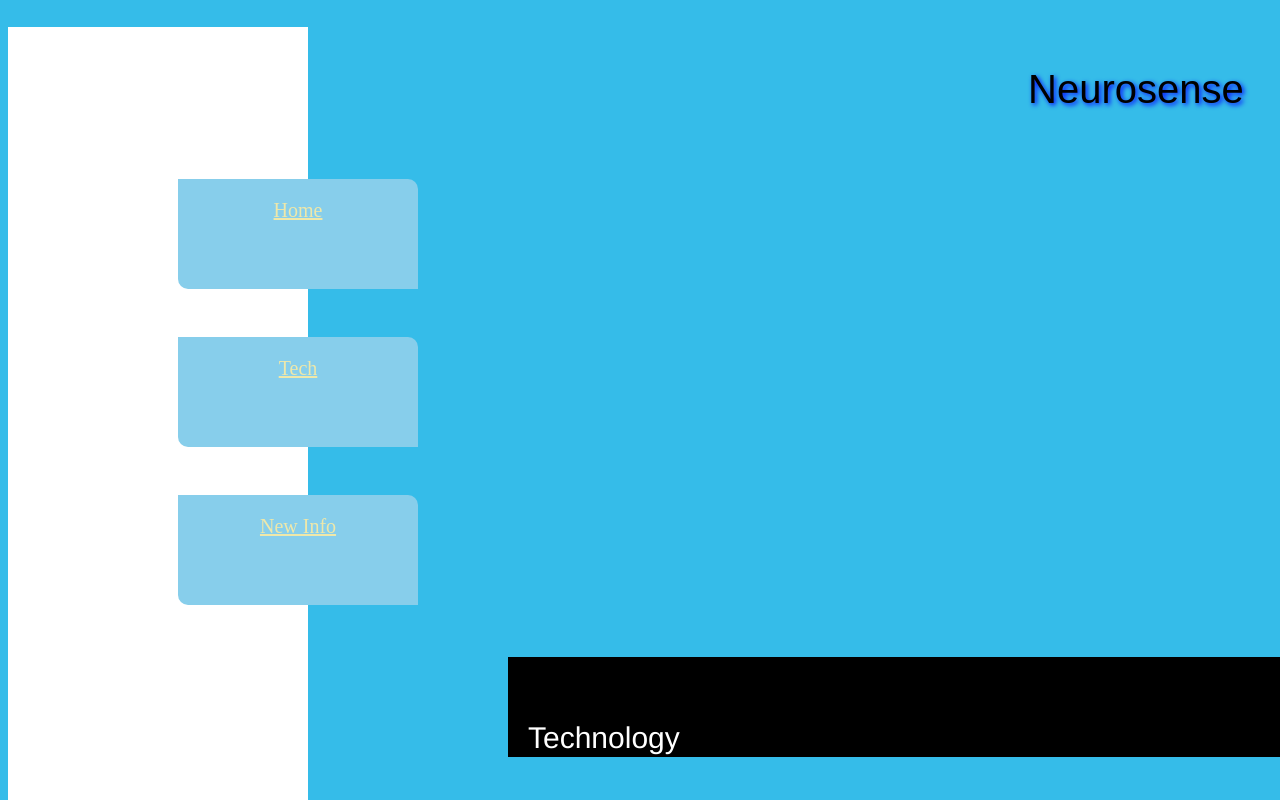
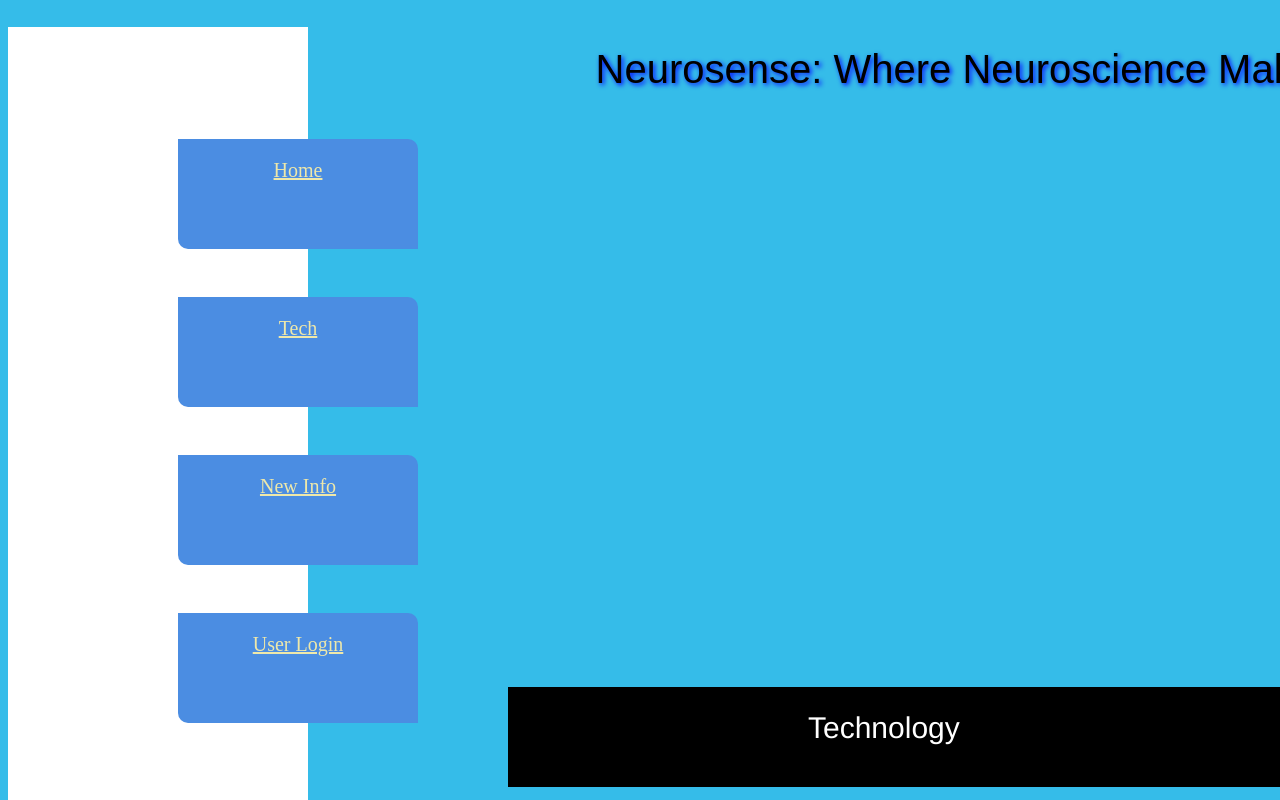
Before and after one commit to Phalguni221/Neuroscience-project, a React (Create React App) app in the folder dhruva/: page /Technology in a window 1280 px wide. Shown: the top 800 px of the page. Built offline with nearby package versions, Linux system fonts and the light colour scheme.

Commit message:
Neuroscience Project

```diff
--- a/dhruva/src/App.css
+++ b/dhruva/src/App.css
@@ -8,7 +8,7 @@
   padding: 20px 20px 30px;
   border-top-right-radius: 10px;
   border-bottom-left-radius: 10px;
-  background-color: skyblue;
+  background-color: rgb(75, 141, 226);
   transition: all 1s;
   margin-right: 1000px;
 }
@@ -51,22 +51,23 @@
 }
 
 h1 {
-  padding: 40px 20px;
+  padding: 20px 20px;
   font-size: 40px;
   color: black;
+  width: 1000px;
   font: 40px Arial, sans-serif;
   text-align: center;
   text-shadow: 2px 2px 5px blue;
-  margin-left: 1000px;
+  margin-left: 500px;
 }
 
 h2 {
-  padding: 40px 20px;
-  font-size: 40px;
+  font-size: 20px;
   color: white;
   font: 30px Helvetica;
   text-align: center;
-  margin-right: 600px;
+  margin-left: 300px;
+  margin-bottom: 600px;
 }
 
 h3 {
--- a/dhruva/src/App.js
+++ b/dhruva/src/App.js
@@ -4,6 +4,7 @@
 import ContactInfo from './pages/ContactInfo';
 import NewInfo from "./pages/NewInfo";
 import Technology from "./pages/Technology";
+import Login from "./pages/Login";
 import GatsbyLink from 'gatsby-link';
 
 
@@ -106,7 +107,8 @@
   return (
     <div>
   <Container>
-    <h1>Neurosense</h1>
+    <h1>Neurosense: Where Neuroscience Makes Sense</h1>
+
 
         <BrowserRouter>
 
@@ -148,6 +150,13 @@
             <br></br>
             <br></br>
             <br></br>
+
+            <ul>
+              <Link to="/Login">User Login</Link>
+              <br></br>
+            <br></br>
+            <br></br>
+            </ul>
 
             {/* <ul>
               <Link to="/ContactInfo">Contact Info</Link>
--- a/dhruva/src/app.scss
+++ b/dhruva/src/app.scss
@@ -8,7 +8,7 @@
   padding: 20px 20px 30px;
   border-top-right-radius: 10px;
   border-bottom-left-radius: 10px;
-  background-color: skyblue;
+  background-color: rgb(75, 141, 226);
   transition: all 1s;
 margin-right:1000px;
   // margin-right:00px;
@@ -78,23 +78,26 @@
 }
 
 h1 {
-  padding: 40px 20px;
+  padding: 20px 20px;
   font-size: 40px;
   color: black;
+  width:1000px;
   font: 40px Arial, sans-serif;
   text-align: center;
   text-shadow: 2px 2px 5px blue;
   // margin-right: 600px;
-  margin-left:1000px;
+  margin-left:500px;
 }
 
 h2 {
-  padding: 40px 20px;
-  font-size: 40px;
+  // padding: 40px 20px;
+  font-size: 20px;
   color: white;
   font: 30px Helvetica;
   text-align: center;
-  margin-right: 600px;
+  margin-left:300px;
+  margin-bottom:600px;
+  // margin-right: 600px;
 }
 
 h3{
--- /dev/null
+++ b/dhruva/src/pages/Login.js
@@ -0,0 +1,118 @@
+// import React from 'react';
+// // import Layout from '../components/Layout'
+// import styled from 'styled-components'
+// import ContactInfo from './ContactInfo';
+
+// //For styled main container
+// const Container = styled.div`
+// background-color: black;
+// height: 3000px;
+// text-align: center;
+// position: fixed;
+// `;
+
+
+// //For wrapper
+// // eslint-disable-next-line
+// const Wrapper = styled.div`
+// background-color:black;
+// margin-top:20px;
+// display:flex;
+// width:800px;
+// height:100px;
+// margin-left:500px;
+// margin-bottom:2500px;
+// `;
+
+// // eslint-disable-next-line
+// const Navbar = styled.div`
+// background-color:black;
+// width:1200px;
+// height:100px;
+// padding:10px 10px;
+// display:flex;
+
+// margin-left:400px;
+// margin-right:1100px;
+
+// `;
+
+
+// //For Arrow styling
+// const LeftArrow = styled.div`
+//   width: 60px;
+//   height: 60px;
+//   background-color: blue;
+//   border-radius: 50%;
+//   display: flex;
+//   align-items: center;
+//   justify-content: center;
+//   position: absolute;
+//   top: 0;
+//   bottom: 0;
+//   left: ${(props) => props.direction === "left" && "10px"};
+//   right: ${(props) => props.direction === "right" && "10px"};
+//   margin-top:500px;
+//   margin-right: 400px;
+//   margin-left:50px;
+//   cursor: pointer;
+//   opacity: 1;
+//   z-index: 2;
+// `;
+
+// const RightArrow = styled.div`
+// width: 60px;
+// height: 60px;
+// background-color: blue;
+// border-radius: 50%;
+// display: flex;
+// align-items: center;
+// justify-content: center;
+// position: absolute;
+// top: 0;
+// bottom: 0;
+// left: ${(props) => props.direction === "left" && "10px"};
+// right: ${(props) => props.direction === "right" && "10px"};
+// margin-top:500px;
+// margin-right: 100px;
+// margin-left:1800px;
+// cursor: pointer;
+// opacity: 1;
+// z-index: 2;
+// `;
+
+// const Slider = styled.div`
+//   width: 100vw;
+//   height: 100vh;
+//   display: flex;
+//   align-items: center;
+//   background-color: #${(props) => props.bg};
+// `;
+
+// const Box = styled.div`
+// border-radius:25px;
+// border-color:white;
+// background-color:white;
+// width:800px;
+// height:500px;
+// margin-bottom:10000px;
+// margin-left:3000px;
+
+// `;
+
+// export default function NewInfo () {
+//   return (
+//     <div>
+//     <html>
+//         <form action="/Submit"/>
+//   <label for="fname">First name:</label><br/>
+//   <input type="text" id="fname" name="fname" value="John"/><br/>
+//   <label for="lname">Last name:</label><br>
+//   <input type="text" id="lname" name="lname" value="Doe"/><br><br/>
+//   <input type="submit" value="Submit"></input>
+//   <html/>
+//   </div>
+
+//   )
+
+//    }
--- a/dhruva/src/pages/NewInfo.js
+++ b/dhruva/src/pages/NewInfo.js
@@ -1,6 +1,7 @@
 import React from 'react';
 // import Layout from '../components/Layout'
 import styled from 'styled-components'
+import ContactInfo from './ContactInfo';
 
 //For styled main container
 const Container = styled.div`
@@ -105,17 +106,7 @@
          <Wrapper>
           <h2>New Info</h2>
           </Wrapper>
-
-      <p>
-          <li>
-              Phone number; 732-259-1884
-          </li>
-        <li>LinkedIn: https://www.linkedin.com/in/sriya-bhamidipati/
-        </li>
-      </p>
-
       </div>
-
 
 
   )
--- a/dhruva/src/pages/Technology.js
+++ b/dhruva/src/pages/Technology.js
@@ -106,14 +106,6 @@
           <Wrapper>
           <h2>Technology</h2>
           </Wrapper>
-      <p>
-
-          <li>
-              Phone number; 732-259-1884
-          </li>
-        <li>LinkedIn: https://www.linkedin.com/in/sriya-bhamidipati/
-        </li>
-      </p>
       </div>
 
 
```
Also changed, not shown: 1 other file (tests, documents, lock files or other folders).
